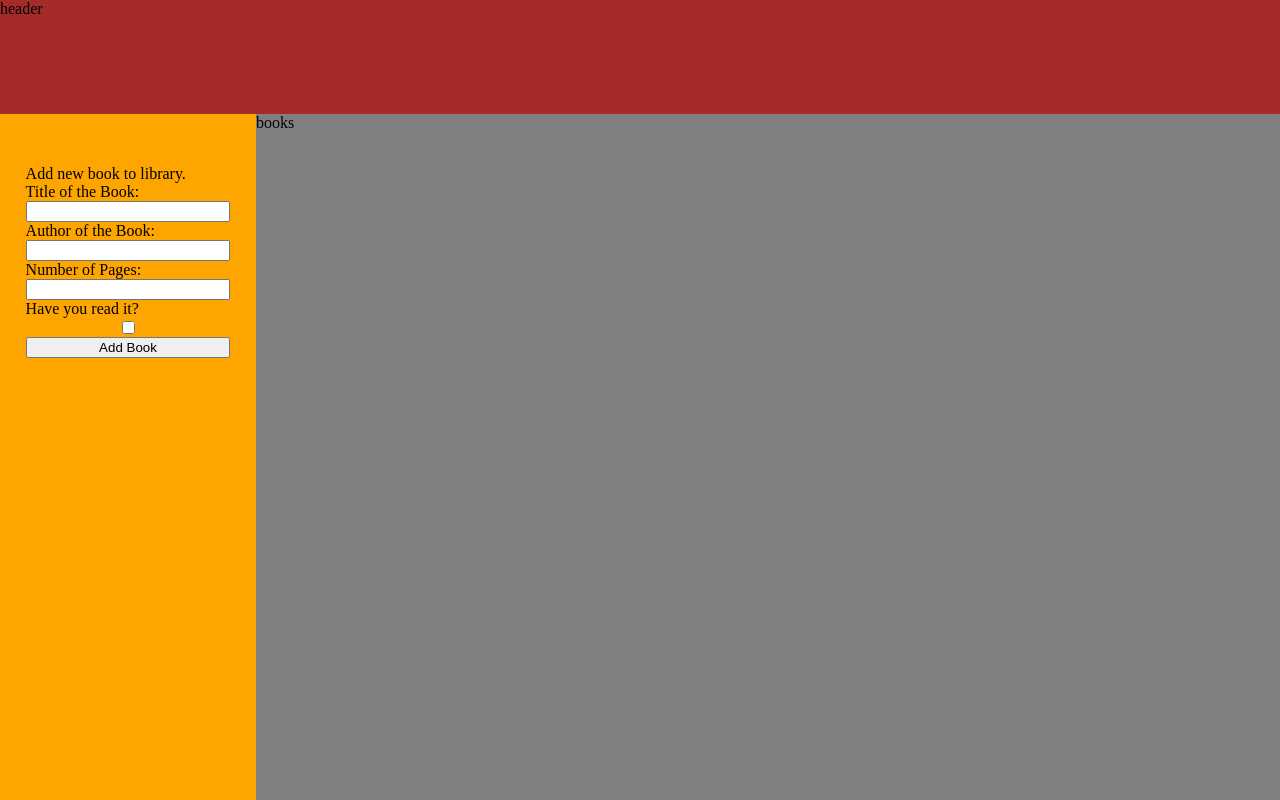
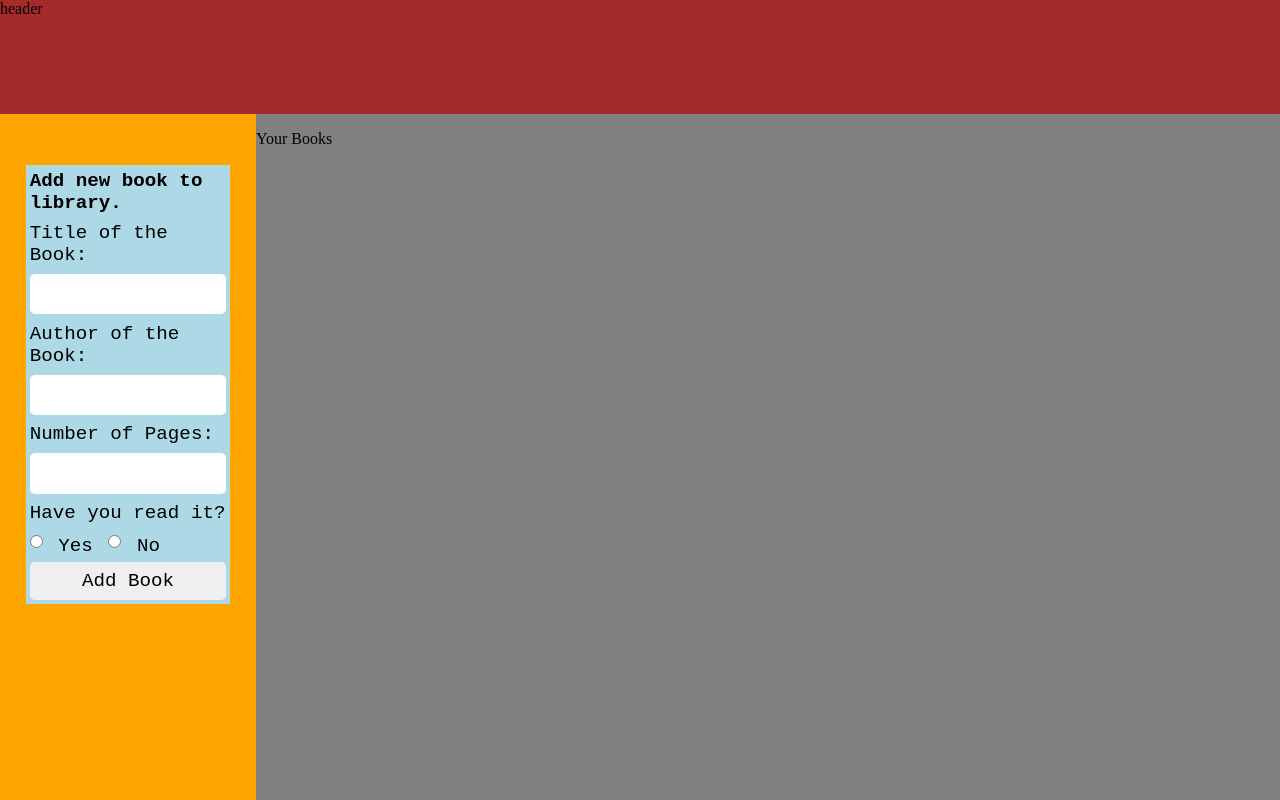
Before and after one commit to ElijahMonj/Library, a plain HTML site: page index.html in a window 1280 px wide. Drawn offline with Linux system fonts and the light colour scheme.

Commit message:
emproved form

```diff
--- a/index.html
+++ b/index.html
@@ -12,7 +12,7 @@
         <div class="header">header</div>
         <div class="form-container">
             <form action="#" class="newbookform">
-                <div class="addtitle">Add new book to library.</div>
+                <div class="addtitle"><b>Add new book to library.</b></div>
                 <label for="booktitle">Title of the Book:</label>
                 <input type="text" id="booktitle" required>
                 <label for="bookauthor">Author of the Book:</label>
@@ -20,11 +20,22 @@
                 <label for="bookpages">Number of Pages:</label>
                 <input type="number" id="bookpages" min="1" required>
                 <label for="bookstatus">Have you read it?</label>
-                <input type="checkbox" id="bookstatus">
+                    <div class="yesno">
+                        <input type="radio" id="yes" name="yesno">
+                        <label for="yes">Yes</label>
+                        <input type="radio"id="no" name="yesno">
+                        <label for="no">No</label>
+                    </div>
+
                 <input type="submit" name="" value="Add Book">
             </form>
         </div>
-        <div class="book-container">books</div>
+        <div class="book-container">
+            <p>Your Books</p>
+            <div class="books">
+
+            </div>
+        </div>
     </div>
 </body>
 </html>
--- a/style.css
+++ b/style.css
@@ -25,4 +25,27 @@ form{
     margin-top: 20%;
     margin-left: 10%;
     margin-right: 10%;
+    background-color: lightblue;
+    font-family:'Courier New', Courier, monospace;
+    font-size: 1.2em;
 }
+.newbookform input{
+    border-radius: 5px;
+    border: none;
+    height: 2em;
+    margin: 2%;
+    font-family:'Courier New', Courier, monospace;
+    font-size: 1em;
+}
+label,.addtitle{
+    margin: 2%;
+}
+.yesno{
+   align-content: center;
+}
+.yesno label{
+    margin: auto;
+}
+.yesno input{
+    height: 1em;
+}
```
Also changed, not shown: script.js (+12 -0 lines).
